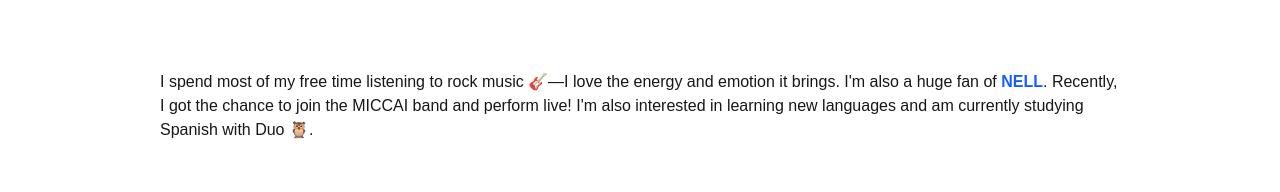
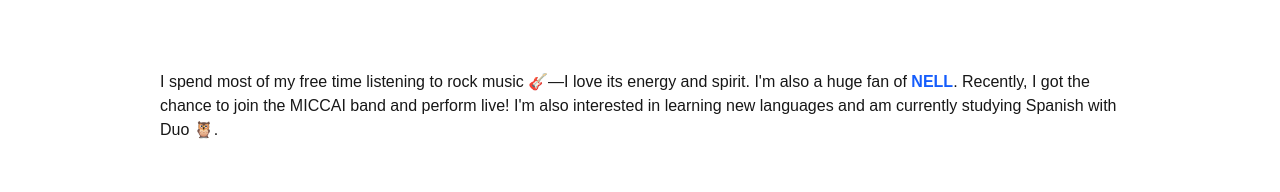
Before and after one commit to HyunKyungHan/HyunKyungHan.github.io, a Next.js app: page /misc in a window 1280 px wide. Shown: the part 716-908 px from the top of the page. Built offline with nearby package versions, Linux system fonts and the light colour scheme.

Commit message:
minor changes

```diff
--- a/src/app/misc/page.tsx
+++ b/src/app/misc/page.tsx
@@ -105,7 +105,7 @@ export default function MiscPage() {
                     ))}
                 </ul> */}
                 <p className="mx-auto w-fit mb-4">
-                    I spend most of my free time listening to rock music 🎸—I love the energy and emotion it brings.
+                    I spend most of my free time listening to rock music 🎸—I love its energy and spirit.
                     I&apos;m also a huge fan of <a href="https://youtu.be/1rv_UzdOhac?si=VFP_CSK01ZAI8Pui" target="_blank" rel="noreferrer" className="font-semibold text-blue-600 hover:text-blue-800 dark:text-blue-400 dark:hover:text-blue-300 transition-colors"
                     >NELL</a>.
                     Recently, I got the chance to join the MICCAI band and perform live!
```
